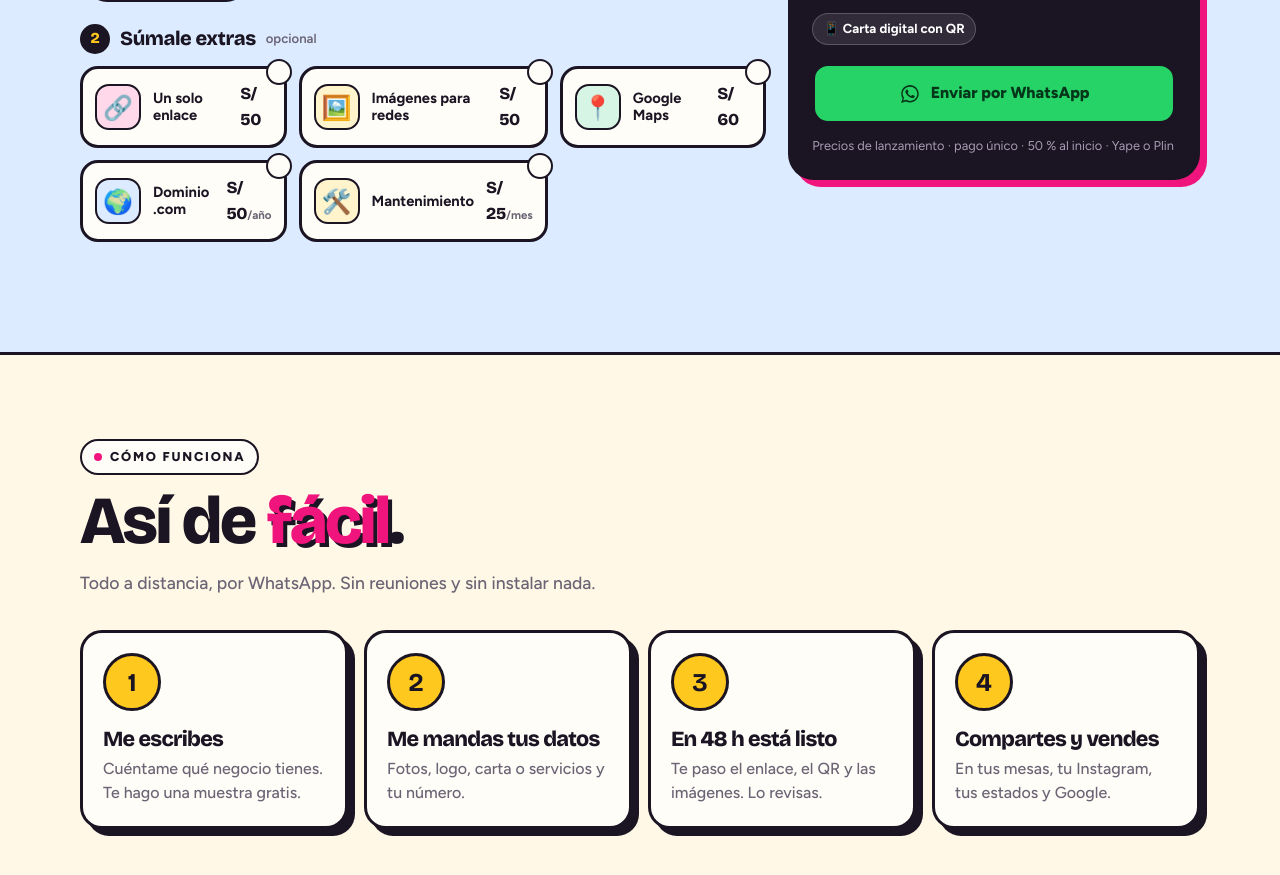
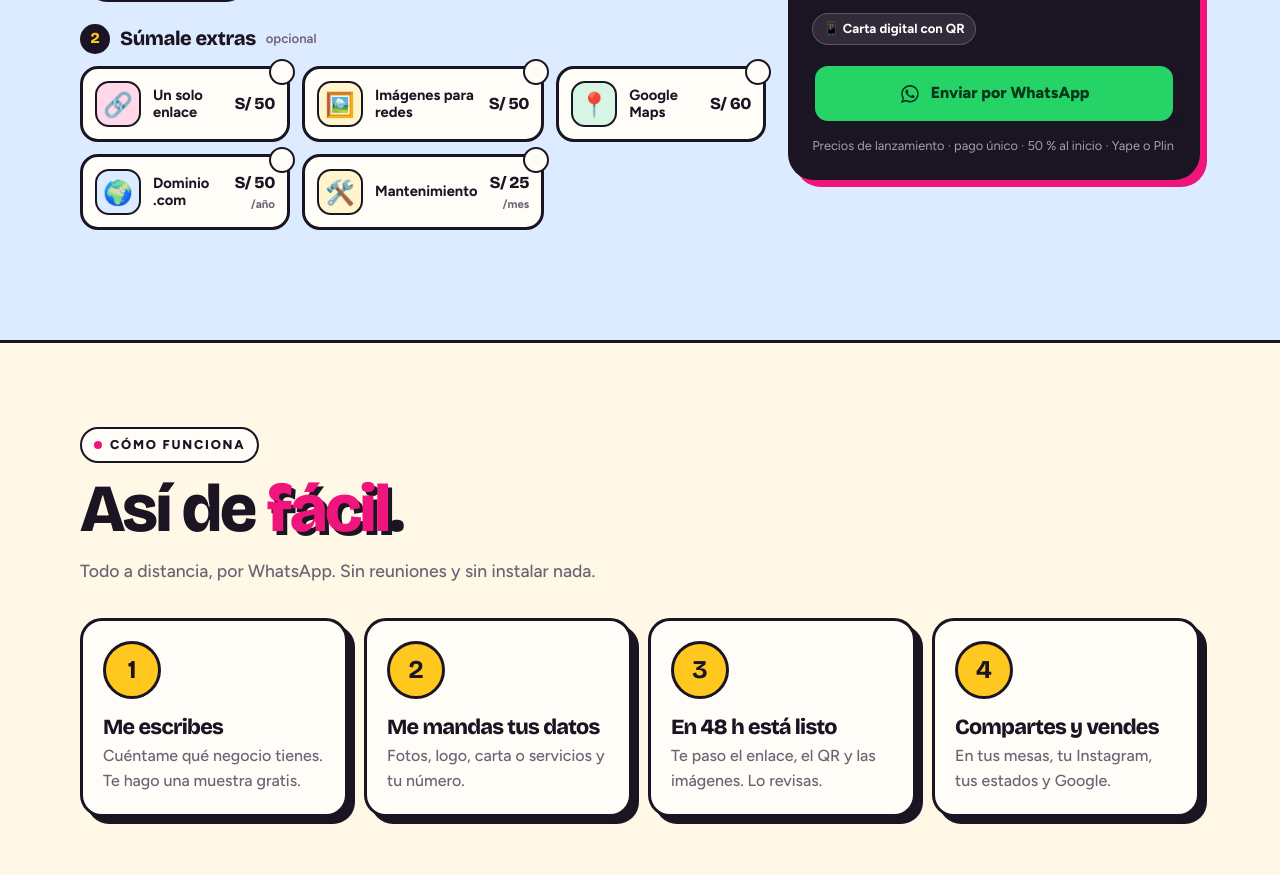
Before and after one commit to cartifyqr/cartifyqr.github.io, a plain HTML site: page index.html in a window 1280 px wide. Shown: the part 6649-7524 px from the top of the page. Drawn offline with nearby package versions, Linux system fonts and the light colour scheme.

Commit message:
Cotizador: precios de extras en una línea
Co-Authored-By: Claude Opus 5.5 <noreply@anthropic.com>

```diff
--- a/index.html
+++ b/index.html
@@ -220,8 +220,9 @@ section{padding:84px 0;position:relative}
 .tiles.sm{grid-template-columns:repeat(2,1fr)}
 .tiles.sm .tile{flex-direction:row;align-items:center;padding:12px;border-radius:18px;gap:12px}
 .tiles.sm .art{width:46px;height:46px;font-size:1.5rem;border-radius:14px;flex:none}
-.tiles.sm .tile b{font-size:.92rem}
-.tiles.sm .pp{margin:0;font-size:1.05rem}
+.tiles.sm .tile b{font-size:.92rem;flex:1;min-width:0}
+.tiles.sm .pp{margin:0;font-size:1.05rem;white-space:nowrap}
+.tiles.sm .pp small{display:block;text-align:right}
 .tiles.sm .ck{top:-10px;right:-8px;width:26px;height:26px}
 .total{background:var(--ink);color:#fff;border-radius:26px;padding:24px;box-shadow:7px 7px 0 var(--pink);position:sticky;top:90px;align-self:start}
 .total small.k{font-weight:800;letter-spacing:.14em;text-transform:uppercase;color:var(--sun);font-size:.78rem}
```
